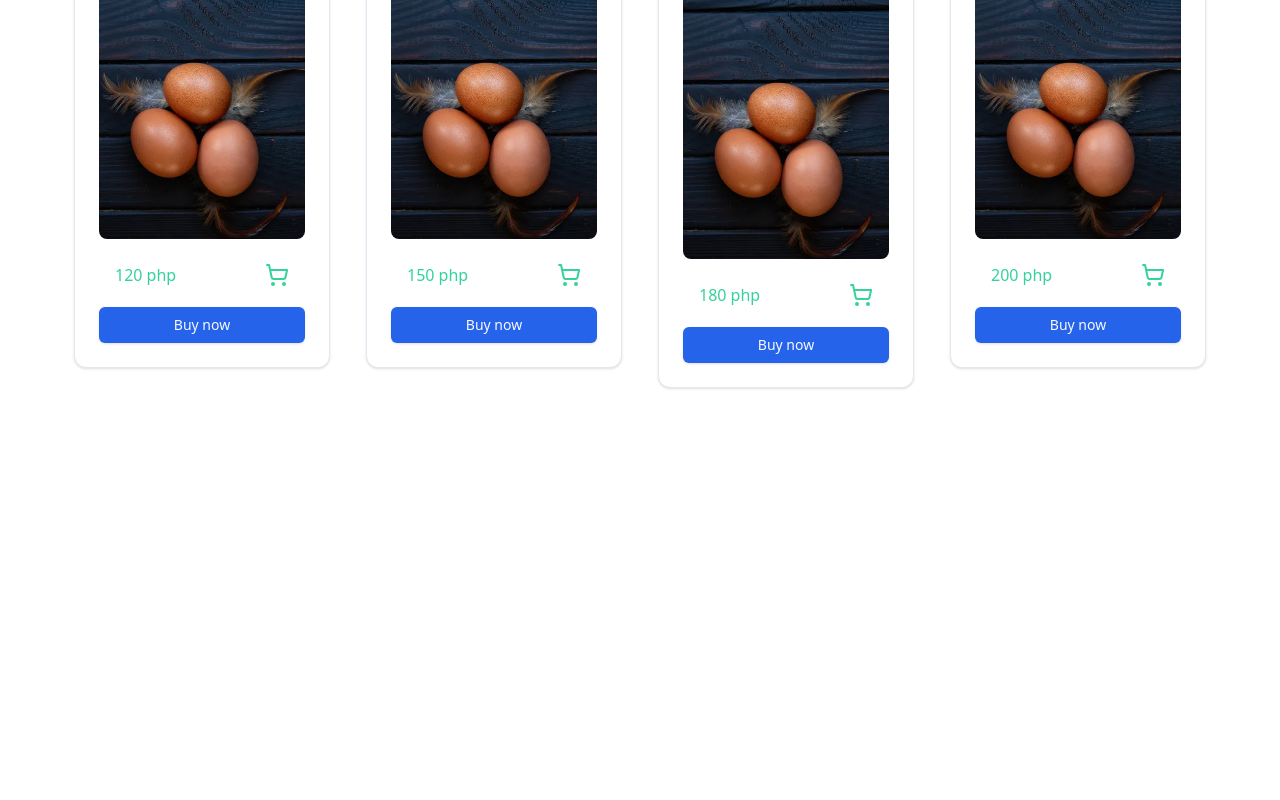
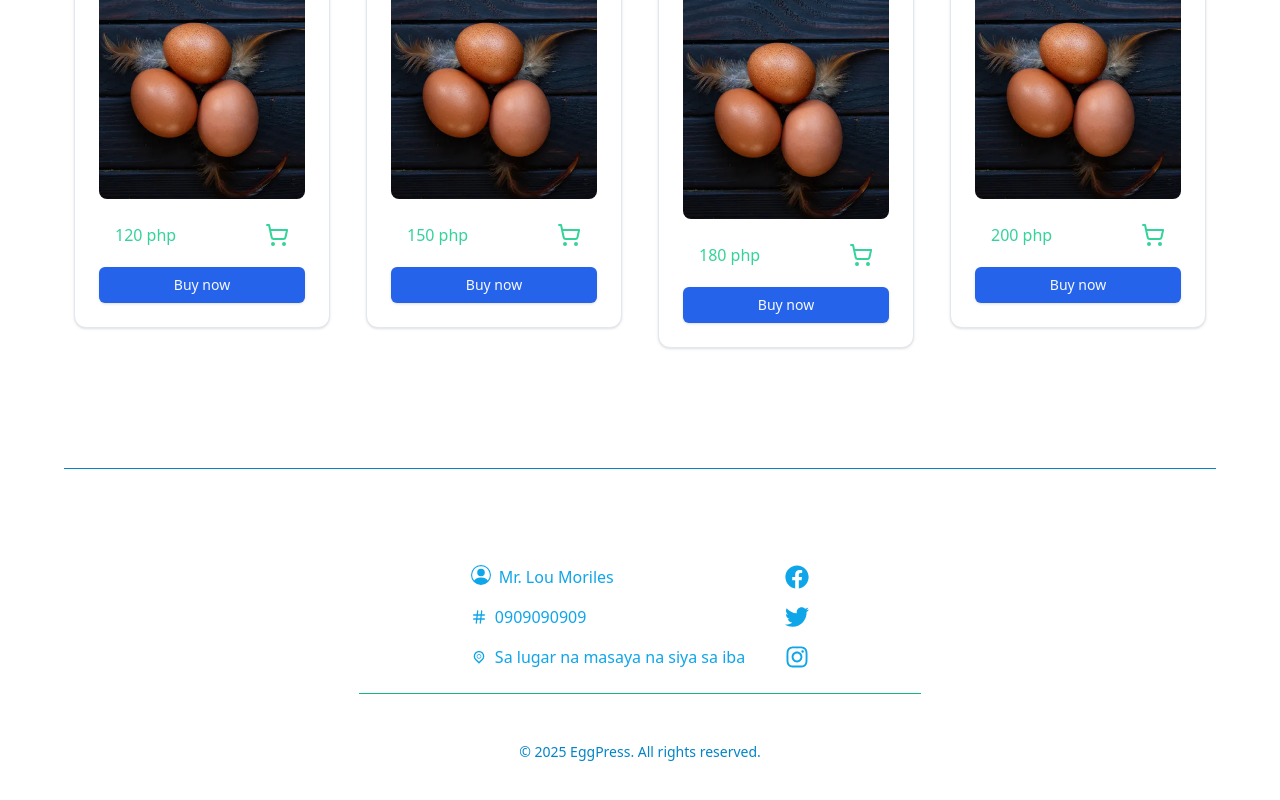
Before and after one commit to Endelsab/Poultry-Capstone, a Next.js app: page / in a window 1280 px wide. Shown: the part 1015-1815 px from the top of the page. Before the commit the page ends 1642 px from the top, so only its background shows below. Built offline with nearby package versions, Linux system fonts and the light colour scheme.

Commit message:
Added footer

```diff
--- a/package.json
+++ b/package.json
@@ -20,6 +20,7 @@
     "next-themes": "^0.4.4",
     "react": "^19.0.0",
     "react-dom": "^19.0.0",
+    "react-icons": "^5.5.0",
     "react-simple-typewriter": "^5.0.1",
     "tailwind-merge": "^3.0.2",
     "tailwindcss-animate": "^1.0.7"
--- a/src/app/globals.css
+++ b/src/app/globals.css
@@ -5,7 +5,7 @@
 @layer base {
      :root {
           /* --background: 0 0% 100%; */
-          --background: hsl(0, 0%, 52%);
+          --background: hsl(0, 0%, 100%);
           --foreground: 222.2 84% 4.9%;
           --card: 0 0% 100%;
           --card-foreground: 222.2 84% 4.9%;
--- a/src/app/page.tsx
+++ b/src/app/page.tsx
@@ -1,12 +1,15 @@
+import Footer from "@/components/Footer";
 import Main from "@/components/Main";
 import { ProductCard } from "@/components/ProductCard";
 
 export default function Home() {
      return (
-          <div className="flex flex-col gap-40">
+          <div className="flex flex-col gap-10">
                <Main />
 
                <ProductCard />
+
+               <Footer />
           </div>
      );
 }
--- /dev/null
+++ b/src/components/Footer.tsx
@@ -0,0 +1,97 @@
+"use client";
+
+import { Separator } from "./ui/separator";
+import { motion } from "framer-motion";
+
+import { FaFacebook, FaTwitter, FaInstagram } from "react-icons/fa";
+import { BsPersonCircle } from "react-icons/bs";
+import { HashIcon } from "lucide-react";
+import { TiLocationOutline } from "react-icons/ti";
+
+function Footer() {
+     return (
+          <div className="flex flex-col justify-center items-center gap-10 mt-20">
+               <motion.div
+                    initial={{ width: 0 }}
+                    whileInView={{ width: "90%" }}
+                    viewport={{ once: false, amount: 0.3 }}
+                    transition={{ duration: 1.2, ease: "easeOut", delay: 0.5 }}
+                    className="w-11/12"
+               >
+                    <Separator className="w-full h-[1px] bg-sky-600" />
+               </motion.div>
+
+               <div className="w-11/12 p-6">
+                    <footer className="text-white py-8">
+                         <div className="flex flex-col justify-center items-center gap-6">
+                              <div className="flex  justify-center gap-10  w-full">
+                                   <motion.div
+                                        initial={{ opacity: 0, x: -50 }}
+                                        whileInView={{ opacity: 1, x: 0 }}
+                                        viewport={{ once: false, amount: 0.3 }}
+                                        transition={{
+                                             duration: 1,
+                                             ease: "easeOut",
+                                             delay: 0.3,
+                                        }}
+                                        className="flex flex-col gap-4     text-sky-500"
+                                   >
+                                        <div className="flex gap-2">
+                                             <BsPersonCircle className="size-5" />
+                                             <p>Mr. Lou Moriles</p>
+                                        </div>
+                                        <div className="flex gap-2">
+                                             <HashIcon className="size-4 mt-1" />
+                                             <p>0909090909</p>
+                                        </div>
+                                        <div className="flex gap-2">
+                                             <TiLocationOutline className="mt-1" />
+                                             <p>
+                                                  Sa lugar na masaya na siya sa
+                                                  iba
+                                             </p>
+                                        </div>
+                                   </motion.div>
+
+                                   <motion.div
+                                        initial={{ opacity: 0, x: 50 }}
+                                        whileInView={{ opacity: 1, x: 0 }}
+                                        viewport={{ once: false, amount: 0.3 }}
+                                        transition={{
+                                             duration: 1,
+                                             ease: "easeOut",
+                                             delay: 0.3,
+                                        }}
+                                        className="flex gap-4 flex-col  text-sky-500 "
+                                   >
+                                        <FaFacebook className="size-6 hover:text-emerald-500 hover:scale-105 transition-transform duration-300" />
+                                        <FaTwitter className="size-6 hover:text-emerald-500 hover:scale-110 transition-transform duration-300" />
+                                        <FaInstagram className="size-6 hover:text-emerald-500 hover:scale-110 transition-transform duration-300" />
+                                   </motion.div>
+                              </div>
+                              <motion.div
+                                   initial={{ scaleX: 0, originX: 0.5 }}
+                                   whileInView={{ scaleX: 1 }}
+                                   viewport={{ once: false, amount: 0.3 }}
+                                   transition={{
+                                        duration: 1.2,
+                                        ease: "easeOut",
+                                        delay: 0.5,
+                                   }}
+                                   className="w-1/2 "
+                              >
+                                   <Separator className="h-[1px] bg-emerald-500 w-full" />
+                              </motion.div>
+
+                              <div className="text-center text-sky-600 text-sm mt-6">
+                                   &copy; {new Date().getFullYear()} EggPress.
+                                   All rights reserved.
+                              </div>
+                         </div>
+                    </footer>
+               </div>
+          </div>
+     );
+}
+
+export default Footer;
--- a/src/components/ProductCard.tsx
+++ b/src/components/ProductCard.tsx
@@ -47,7 +47,7 @@ export function ProductCard() {
      return (
           <>
                <AnimatePresence>
-                    <div className="flex w-full min-h-screen  justify-around px-14">
+                    <div className="flex w-full  mt-20  justify-around px-14">
                          {products.map((product, index) => (
                               <motion.div
                                    key={index}
```
Also changed, not shown: 1 other file (tests, documents, lock files or other folders).
